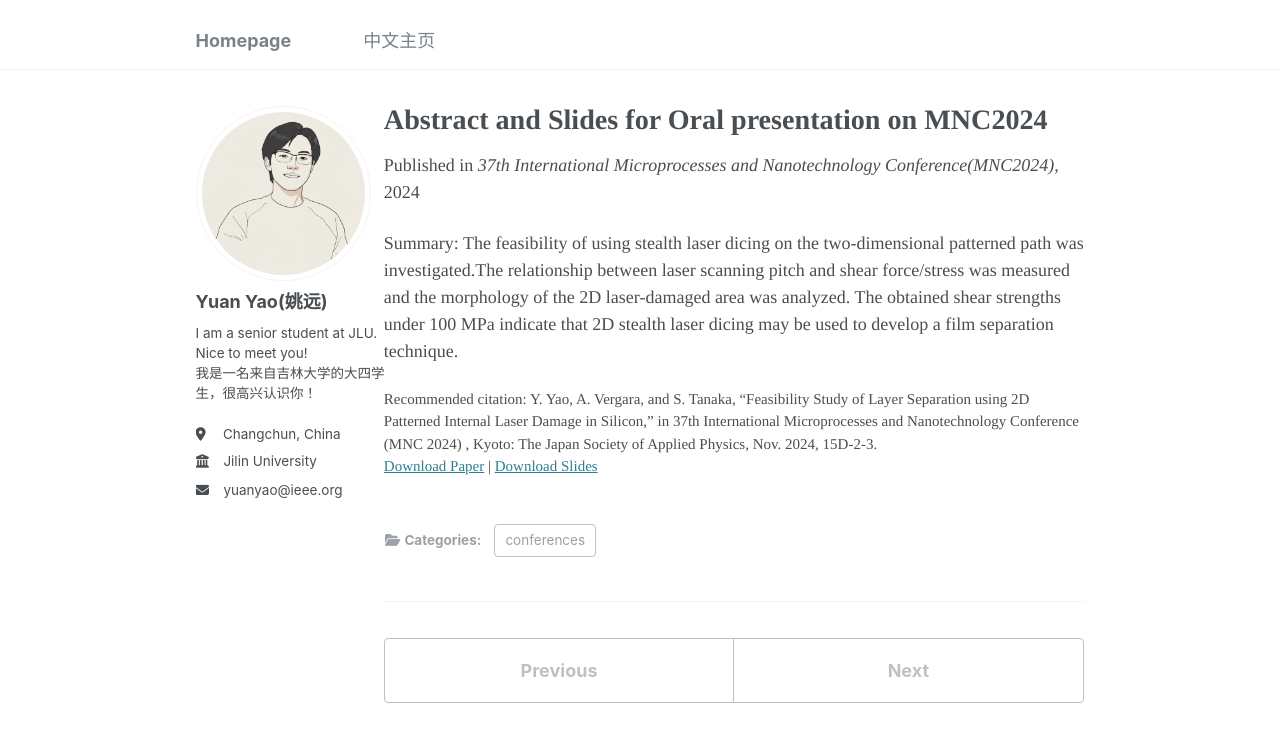
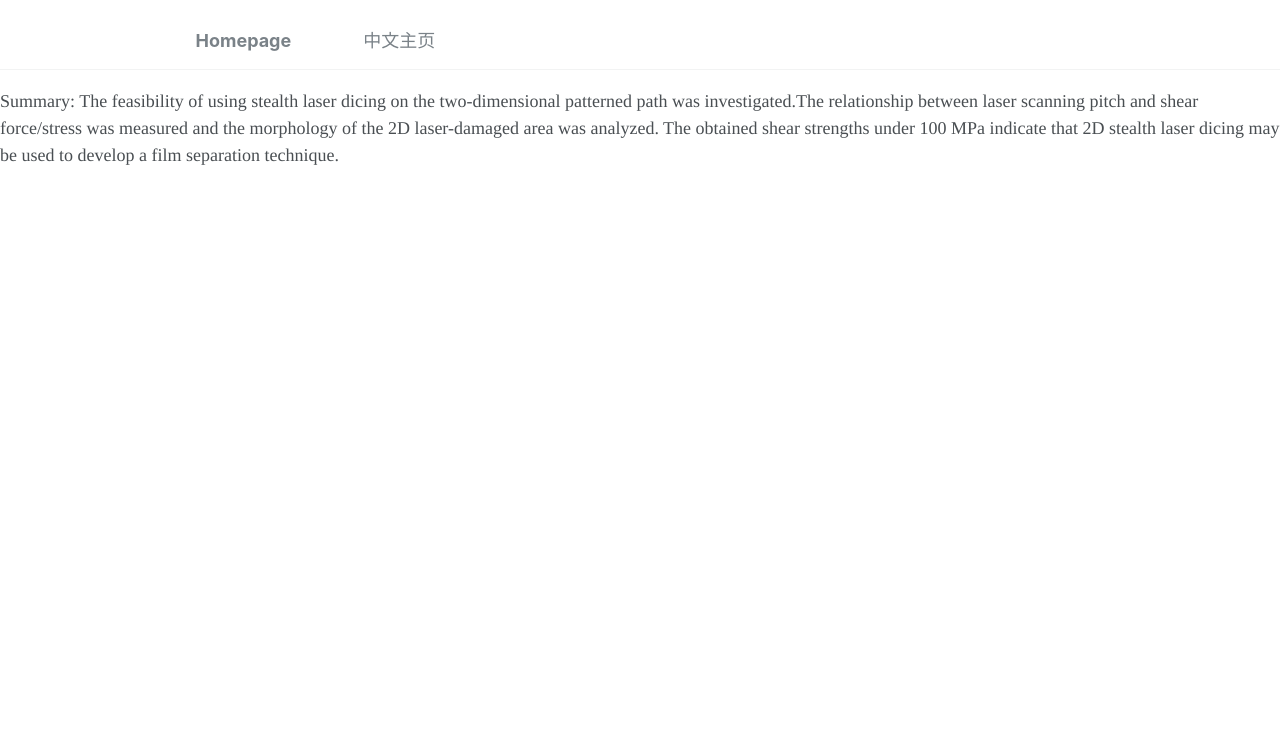
Before and after one commit to YuanYao-git/YuanYao-git.github.io, a Jekyll site: the page built from _publications/MNC2024.md, in a window 1280 px wide. Shown: the top 742 px of the page. Built offline with Jekyll 4.4.1, drawn with Linux system fonts in a browser that asks for light colours; a style sheet for code colours, icons or effects is not loaded.

Commit message:
大改版，更为现代化，抛弃模板，主要使用codex

```diff
--- a/_config.yml
+++ b/_config.yml
@@ -31,47 +31,44 @@
   uri              : # URL
   email            : "yuanyao@ieee.org"
 
-
   # Academic websites
-  arxiv            : # URL - Update with the correct link to your profile
-  googlescholar    : #"https://scholar.google.com/citations?user=PS_CX0AAAAAJ"
-  impactstory      : # URL
-  scopus           : #"https://www.scopus.com/authid/detail.uri?authorId=60079907000"
-  orcid            : #" http://orcid.org/0009-0000-6987-8864"
-  semantic         : # URL
-  pubmed           : #"https://www.ncbi.nlm.nih.gov/pubmed/?term=john+snow"
-  researchgate     : # URL
-
+  # arxiv            : # URL - Update with the correct link to your profile
+  # googlescholar    : #"https://scholar.google.com/citations?user=PS_CX0AAAAAJ"
+  # impactstory      : # URL
+  # scopus           : #"https://www.scopus.com/authid/detail.uri?authorId=60079907000"
+  # orcid            : #" http://orcid.org/0009-0000-6987-8864"
+  # semantic         : # URL
+  # pubmed           : #"https://www.ncbi.nlm.nih.gov/pubmed/?term=john+snow"
+  # researchgate     : # URL
 
   # Repositories and software development
-  github           : #"YuanYao-git"
+  # github           : #"YuanYao-git"
 
   # Social media
-  bluesky          : # Replace this with you Bluesky username
-  facebook         : # Username
-  flickr           : # Username
-  foursquare       : # Username
-  goodreads        : # Username
-  google_plus      : # Username
-  keybase          : # Username
-  instagram        : # Username
-  lastfm           : # Username
-  linkedin         : # Username
-  mastodon         : # URL
-  medium           : # URL
-  pinterest        : # Username
-  soundcloud       : # Username
-  steam            : # Username
-  telegram         : # URL
-  tumblr           : # Username
-  twitter          : # Username for X / Twitter
-  vine             : # Username
-  weibo            : # Username
-  wikipedia        : # Username
-  xing             : # Username
-  youtube          : # Username
-  zhihu            : # Username
-
+  # bluesky          : # Replace this with you Bluesky username
+  # facebook         : # Username
+  # flickr           : # Username
+  # foursquare       : # Username
+  # goodreads        : # Username
+  # google_plus      : # Username
+  # keybase          : # Username
+  # instagram        : # Username
+  # lastfm           : # Username
+  # linkedin         : # Username
+  # mastodon         : # URL
+  # medium           : # URL
+  # pinterest        : # Username
+  # soundcloud       : # Username
+  # steam            : # Username
+  # telegram         : # URL
+  # tumblr           : # Username
+  # twitter          : # Username for X / Twitter
+  # vine             : # Username
+  # weibo            : # Username
+  # wikipedia        : # Username
+  # xing             : # Username
+  # youtube          : # Username
+  # zhihu            : # Username
 
 # Publication Category - The following the list of publication categories and their headings
 publication_category:
@@ -91,32 +88,32 @@
 future                   : true
 read_more                : "disabled" # if enabled, adds "Read more" links to excerpts
 talkmap_link             : false      #change to true to add link to talkmap on talks page
-comments:
-  provider               : false (default), "disqus", "discourse", "facebook", "google-plus", "staticman", "custom"
-  disqus:
-    shortname            :
-  discourse:
-    server               : # https://meta.discourse.org/t/embedding-discourse-comments-via-javascript/31963 , e.g.: meta.discourse.org
-  facebook:
-    appid                :
-    num_posts            : # 5 (default)
-    colorscheme          : # "light" (default), "dark"
-staticman:
-  allowedFields          : ['name', 'email', 'url', 'message']
-  branch                 : "gh-pages" # "master", "gh-pages"
-  commitMessage          : "New comment."
-  filename               : comment-{@timestamp}
-  format                 : "yml"
-  moderation             : true
-  path                   : "_data/comments/{options.slug}"
-  requiredFields         : ['name', 'email', 'message']
-  transforms:
-    email                : "md5"
-  generatedFields:
-    date:
-      type               : "date"
-      options:
-        format           : "iso8601" # "iso8601" (default), "timestamp-seconds", "timestamp-milliseconds"
+# comments:
+#   provider               : false (default), "disqus", "discourse", "facebook", "google-plus", "staticman", "custom"
+#   disqus:
+#     shortname            :
+#   discourse:
+#     server               : # https://meta.discourse.org/t/embedding-discourse-comments-via-javascript/31963 , e.g.: meta.discourse.org
+#   facebook:
+#     appid                :
+#     num_posts            : # 5 (default)
+#     colorscheme          : # "light" (default), "dark"
+# staticman:
+#   allowedFields          : ['name', 'email', 'url', 'message']
+#   branch                 : "gh-pages" # "master", "gh-pages"
+#   commitMessage          : "New comment."
+#   filename               : comment-{@timestamp}
+#   format                 : "yml"
+#   moderation             : true
+#   path                   : "_data/comments/{options.slug}"
+#   requiredFields         : ['name', 'email', 'message']
+#   transforms:
+#     email                : "md5"
+#   generatedFields:
+#     date:
+#       type               : "date"
+#       options:
+#         format           : "iso8601" # "iso8601" (default), "timestamp-seconds", "timestamp-milliseconds"
 atom_feed:
   hide                   : false     # change to true to hide the RSS feed in the footer
   path                   : # blank (default) uses feed.xml
@@ -234,7 +231,7 @@
       path: ""
       type: posts
     values:
-      layout: single
+      layout: default
       author_profile: true
       read_time: true
       comments: False
@@ -245,14 +242,14 @@
       path: ""
       type: pages
     values:
-      layout: single
+      layout: default
       author_profile: true
   # _teaching
   - scope:
       path: ""
       type: teaching
     values:
-      layout: single
+      layout: default
       author_profile: true
       share: true
       comments: true
@@ -261,7 +258,7 @@
       path: ""
       type: publications
     values:
-      layout: single
+      layout: default
       author_profile: true
       share: False
       comments: False
@@ -270,7 +267,7 @@
       path: ""
       type: portfolio
     values:
-      layout: single
+      layout: default
       author_profile: true
       share: true
       comment: true
@@ -279,7 +276,7 @@
       path: ""
       type: talks
     values:
-      layout: talk
+      layout: default
       author_profile: true
       share: true
 
```
